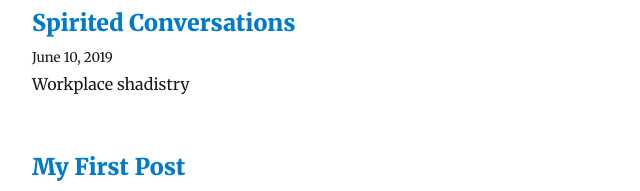
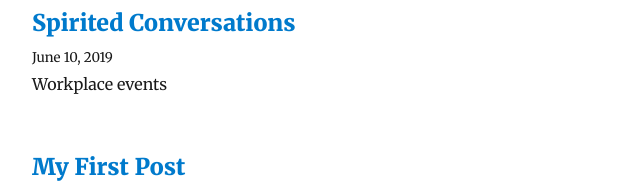
Before and after one commit to danieloi/blog-mayowa-me, a Gatsby site: page / in a window 1280 px wide. Shown: the part 298-489 px from the top of the page, 293-933 px from the left. Built offline with nearby package versions, Linux system fonts and the light colour scheme; Gatsby itself is replaced by a stand-in of ours; some packages are replaced by stand-ins of ours.

```diff
--- a/content/blog/2019-06-10-spirited-conversations/index.md
+++ b/content/blog/2019-06-10-spirited-conversations/index.md
@@ -1,7 +1,7 @@
 ---
 title: Spirited Conversations
 date: "2019-06-10"
-description: Workplace shadistry
+description: Workplace events
 ---
 
 At the close of work today, we had a spirited conversation on the role of software developers in the future.
```
Also changed, not shown: 1 other file.
